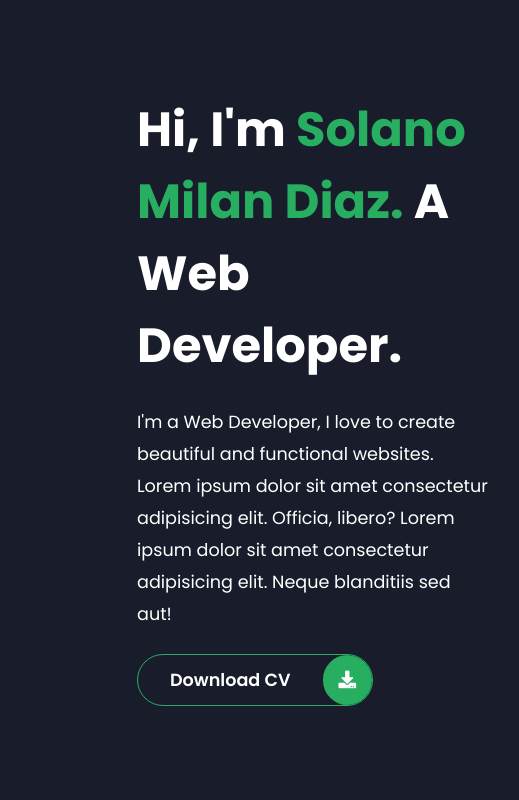
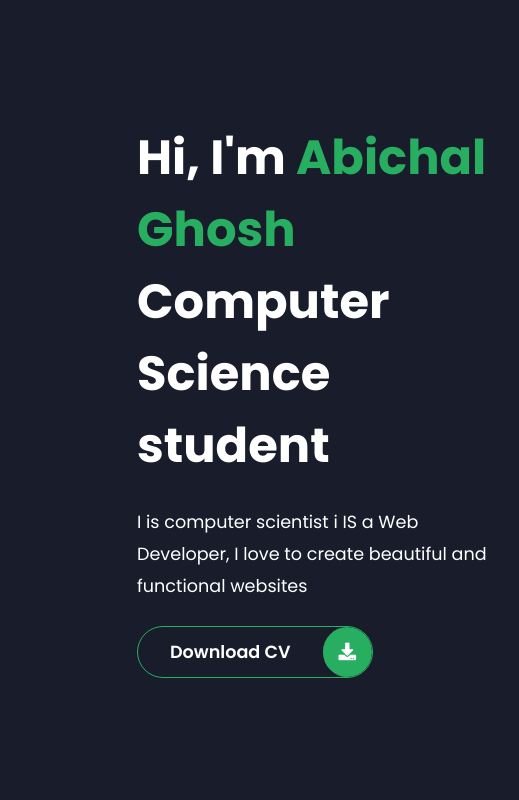
Before and after one commit to ABICHAL1708/abichal_ghosh, a plain HTML site: page index.html in a window 1280 px wide. Shown: the full height of the page, 503-1022 px from the left. Drawn offline with Linux system fonts and the light colour scheme.

Commit message:
image added

```diff
--- a/index.html
+++ b/index.html
@@ -30,13 +30,12 @@
                 </div>
                 <div class="right-header">
                     <h1 class="name">
-                        Hi, I'm <span>Solano Milan Diaz.</span>
-                        A Web Developer.
+                        Hi, I'm <span>Abichal Ghosh</span>
+                        Computer Science student
                     </h1>
                     <p>
-                        I'm a Web Developer, I love to create beautiful and functional websites.
-                        Lorem ipsum dolor sit amet consectetur adipisicing elit. Officia, libero?
-                        Lorem ipsum dolor sit amet consectetur adipisicing elit. Neque blanditiis sed aut!
+                        I is computer scientist
+                        i IS a Web Developer, I love to create beautiful and functional websites
                     </p>
                     <div class="btn-con">
                         <a href="" class="main-btn">
```
